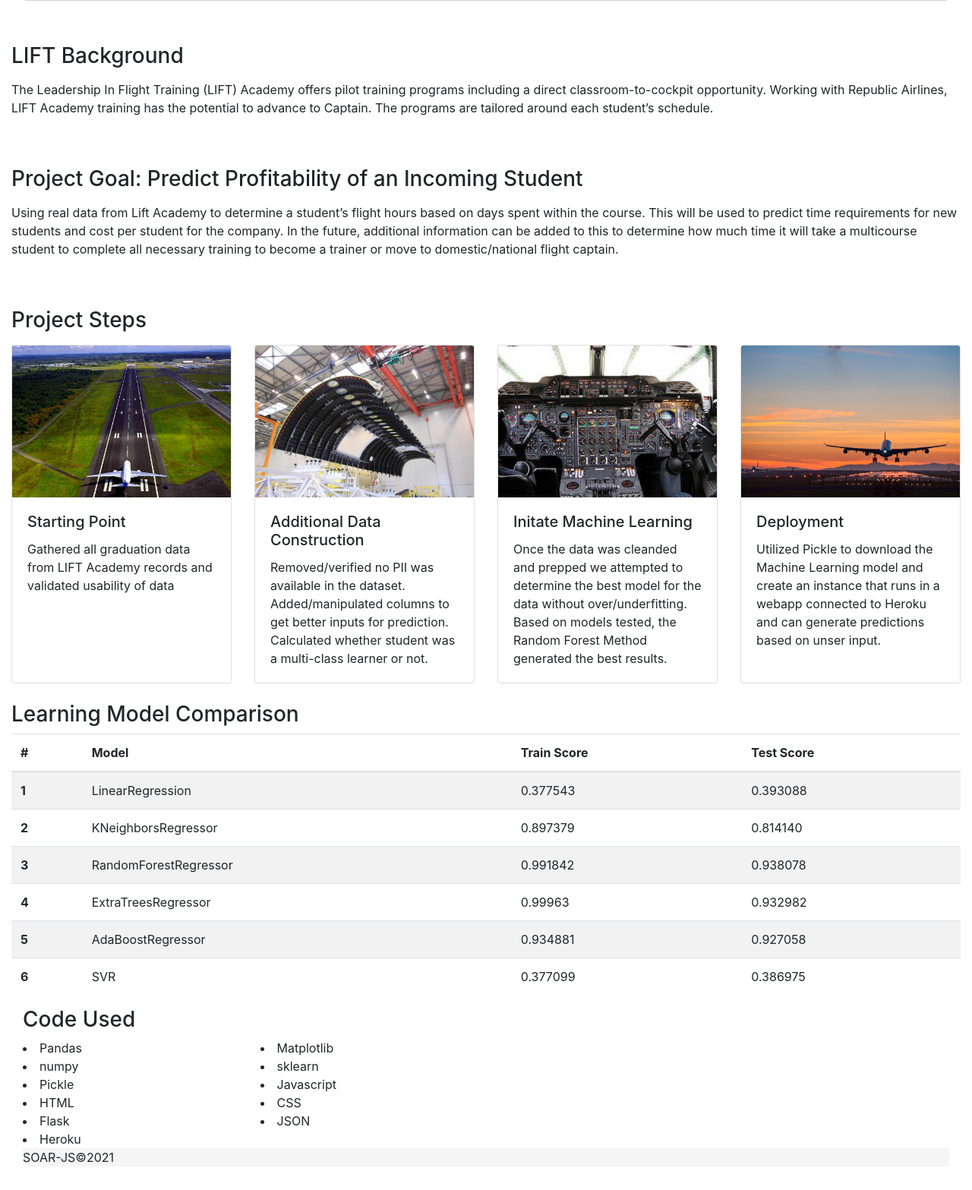
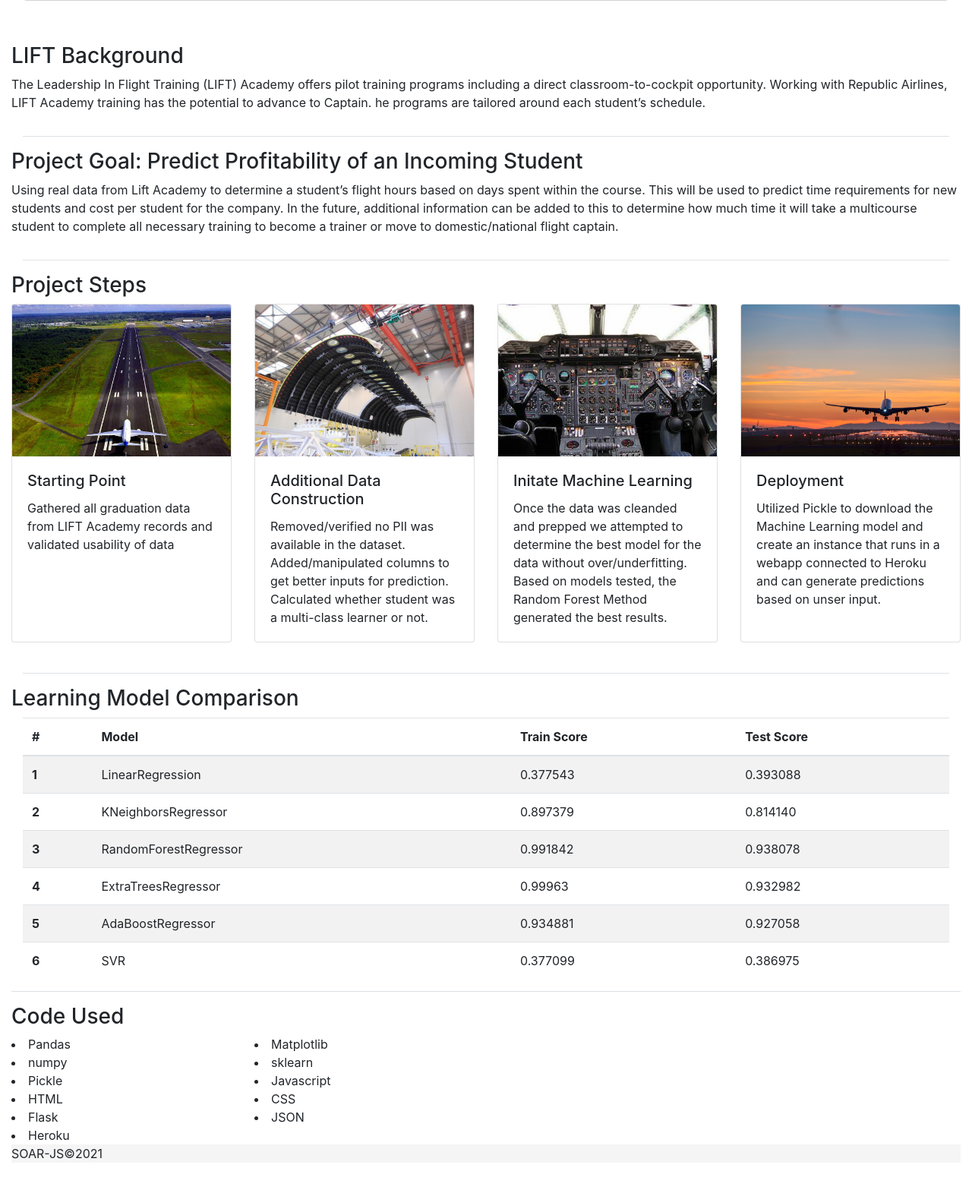
Before and after one commit to andyob715/pilot-success-andy, a Flask app: page / in a window 1280 px wide. Shown: the part 460-2027 px from the top of the page at 76% size. After the commit the page ends 1986 px from the top, so only its background shows below. Run offline with Flask 2, Linux system fonts and the light colour scheme; some libraries are stand-ins or nearby versions.

Commit message:
minor updates

```diff
--- a/app.py
+++ b/app.py
@@ -61,22 +61,22 @@ def predict():
         var2 = int(input_2)
         var3 = int(input_3)
         var4 = int(input_4)
+
+        #Updated max hours to max income value
         var5 = int(input_5)*240
 
+        #building the dataframe for the model
         input_list = ["coursename", "start_month", "course_count", "e2e_course_days"]
-
         raw_user_input = pd.DataFrame([[var1,var2,var3,var4]],columns=input_list)
 
+        #make prediction based on random forest model
         scaled_user_input = loaded_scaler.transform(raw_user_input)
-
         Guess = loaded_model.predict(scaled_user_input)
 
+        #building out the variables to fill the JSON payload to return
         Max_Income = var5
-
         Actual_Cost = Guess[0]*175
-
         Actual_Income = Guess[0]*240
-
         if Actual_Income > Max_Income:
             Set_Income = Max_Income
         else:
@@ -86,7 +86,7 @@ def predict():
 
         Income_Ratio = Net_Income / Set_Income
 
-        return {"Prediction": Guess[0],"Max_Income":Max_Income,"Actual_Income":Actual_Income,"Cost":Actual_Cost,"Net_Income":Net_Income,"Income_Pct":Income_Ratio}
+        return {"Prediction": Guess[0],"Max_Income":Max_Income,"Actual_Income":Actual_Income,"Set Income":Set_Income,"Cost":Actual_Cost,"Net_Income":Net_Income,"Income_Pct":Income_Ratio}
 
     return render_template("prediction.html")
 
--- a/static/css/style.css
+++ b/static/css/style.css
@@ -16,6 +16,5 @@ img {
 /* Machine Learning Row */
 
 body {
-    padding: 5px;
-    margin: 10px;
+    margin: 15px;
 }
--- a/templates/index.html
+++ b/templates/index.html
@@ -15,7 +15,7 @@
     <script src="https://maxcdn.bootstrapcdn.com/bootstrap/4.5.2/js/bootstrap.min.js"></script>
 </head>
 
-<body class="back">
+<body>
   <nav class="navbar navbar-expand-sm bg-dark navbar-dark">
     <!-- Brand -->
     <a class="navbar-brand" href="/">LIFT Project Overview</a>
@@ -51,44 +51,40 @@
             <br>
         </div> <!--closes jumbotron-->
         <br>
-
         <div class="row">
           <h3>LIFT Background</h3>
-                <hr class="my-4">
           <p>The Leadership In Flight Training (LIFT) Academy offers pilot training programs including a direct classroom-to-cockpit opportunity.
           Working with Republic Airlines, LIFT Academy training has the potential to advance to Captain.
-                        The programs are tailored around each student’s schedule.
+          he programs are tailored around each student’s schedule.
           </p>
-                    <hr class="my-4">
         </div>
+      <div class="border-top my-3"></div>
         <div class="row">
             <h3>Project Goal: Predict Profitability of an Incoming Student</h3>
-            <hr class="my-4">
                     <p>Using real data from Lift Academy to determine a student’s flight hours based on days spent within the course.
                         This will be used to predict time requirements for new students and cost per student for the company.
                         In the future, additional information can be added to this to determine how much time it will take a multicourse student to complete all necessary training to become a trainer or move to domestic/national flight captain.
                     </p>
-                    <hr class="my-4">
         </div>
+        <div class="border-top my-3"></div>
         <div class="row">
           <h3>Project Steps</h3>
-        <hr class="my-4">
           <div class="card-deck">
               <div class="card">
                 <img class="card-img-top" src="../static/images/start_img.jpg" alt="Card image cap">
                   <div class="card-body">
                     <h5 class="card-title">Starting Point</h5>
                     <p class="card-text">Gathered all graduation data from LIFT Academy records and validated usability of data</p>
-              </div>
-            </div>
+                  </div> <!--closes card body-->
+              </div><!--closes card-->
               <div class="card">
                 <img class="card-img-top" src="../static/images/construct_img.jpg" alt="Card image cap">
                   <div class="card-body">
                     <h5 class="card-title">Additional Data Construction</h5>
                       <p class="card-text">Removed/verified no PII was available in the dataset.
                       Added/manipulated columns to get better inputs for prediction. Calculated whether student was a multi-class learner or not. </p>
-              </div>
-            </div>
+                  </div><!--closes card body-->
+              </div><!--closes card-->
               <div class="card">
                 <img class="card-img-top" src="../static/images/machine_img.jpg" alt="Card image cap">
                   <div class="card-body">
@@ -103,13 +99,14 @@
                       <p class="card-text">Utilized Pickle to download the Machine Learning model and create an instance that runs in a webapp connected to Heroku and can generate predictions based on unser input.</p>
                   </div>
               </div>
-              <hr class="my-4">
-          </div>
+            </div><!--closes card deck-->
           <br>
-        </div>
+        </div><!--closes row-->
+        <div class="border-top my-3"></div>
           <div class='row'>
             <h3>Learning Model Comparison</h3>
             <br>
+          </div>
             <table class="table table-striped">
                 <thead>
                   <tr>
@@ -159,6 +156,7 @@
                 </tbody>
               </table>
           </div>
+          <div class="border-top my-3"></div>
           <h3>Code Used</h3>
           <div class="row">
             <br>
```
Also changed, not shown: templates/prediction.html (+23 -23 lines). Lines whose indentation alone changed are shown as unchanged.
